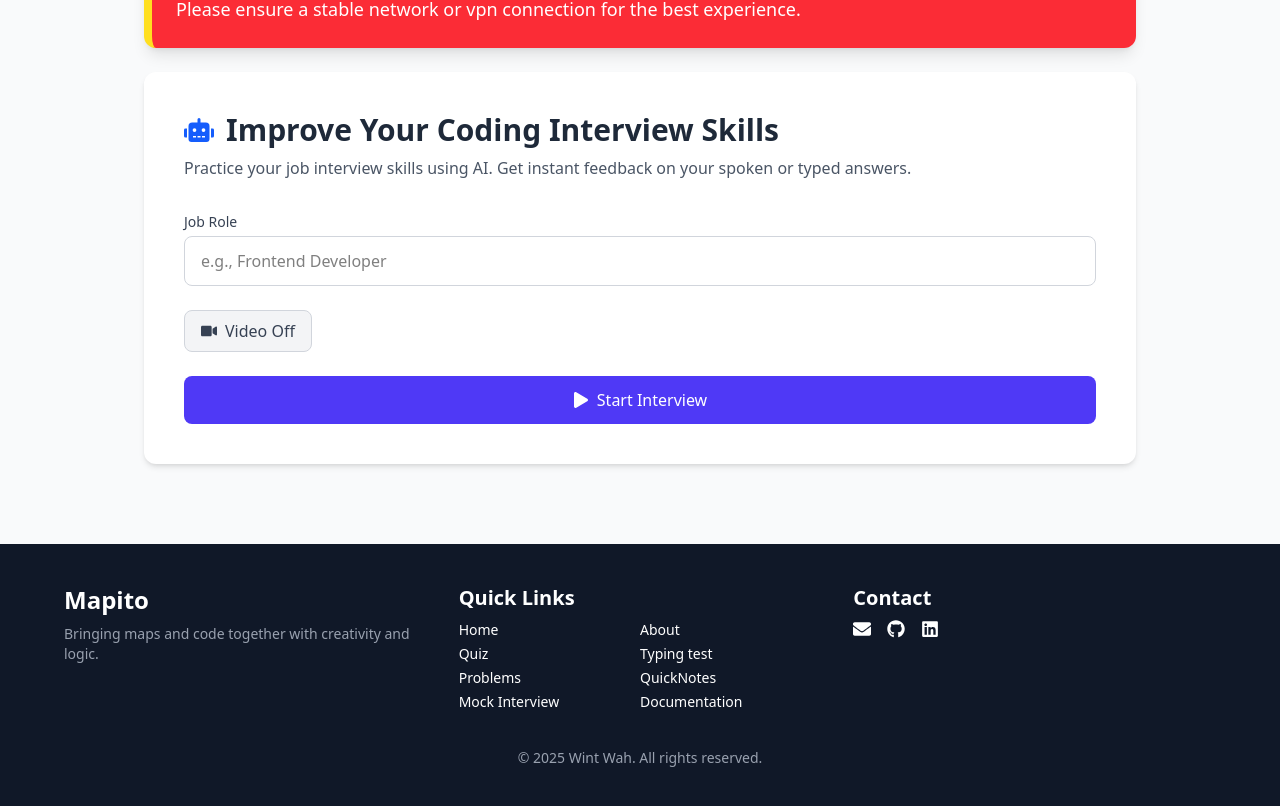
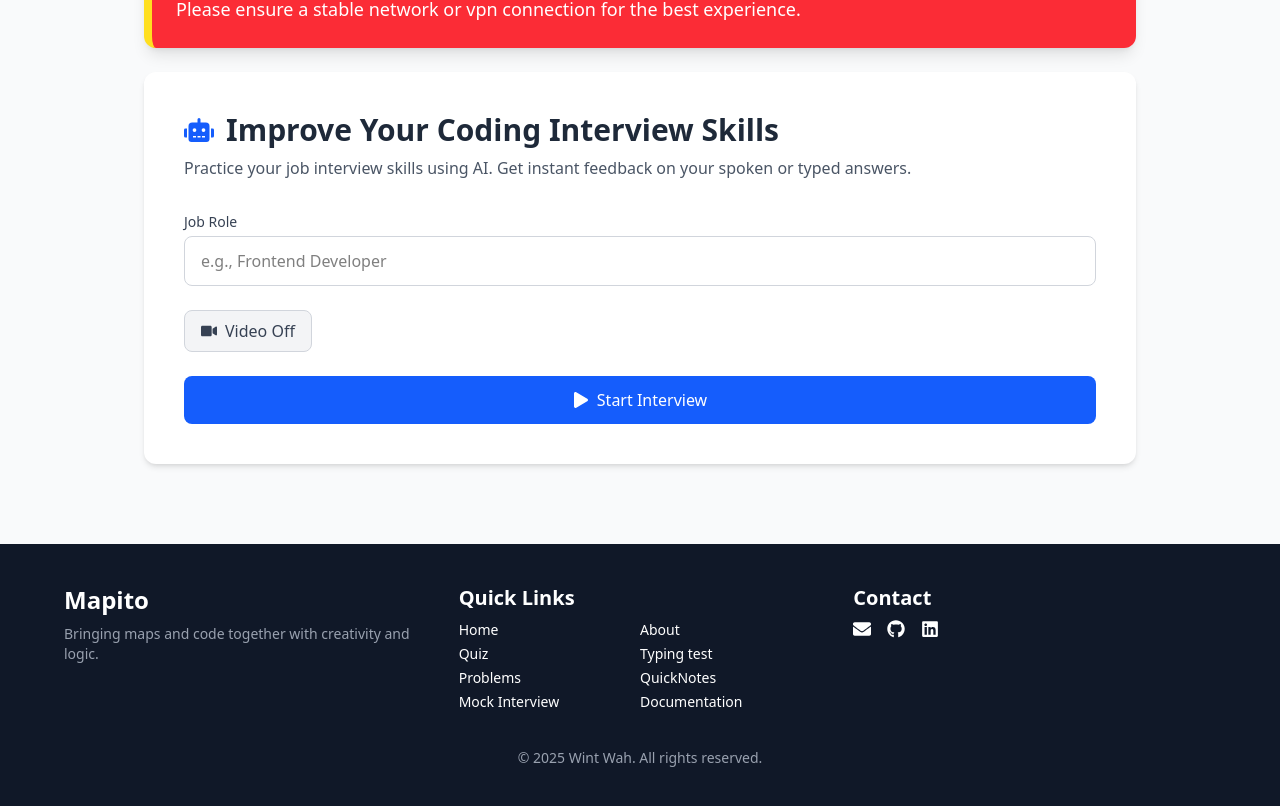
Before and after one commit to wintwah243/Mapito, a React (Vite) app in the folder mapito/: page /mock-interview in a window 1280 px wide. Shown: the part 768-1574 px from the top of the page. Built offline with nearby package versions, Linux system fonts and the light colour scheme.

Commit message:
ui update for mock interview start button

```diff
--- a/mapito/src/components/MockInterview.jsx
+++ b/mapito/src/components/MockInterview.jsx
@@ -279,7 +279,7 @@ function MockInterview() {
                 <button
                   onClick={handleStart}
                   disabled={loading}
-                  className="w-full flex items-center justify-center px-6 py-3 bg-indigo-600 text-white rounded-lg hover:bg-indigo-700 transition disabled:opacity-70"
+                  className="w-full flex items-center justify-center px-6 py-3 bg-blue-600 text-white rounded-lg hover:bg-indigo-700 transition disabled:opacity-70"
                 >
                   <FaPlay className="mr-2" />
                   {loading ? 'Starting...' : 'Start Interview'}
```
